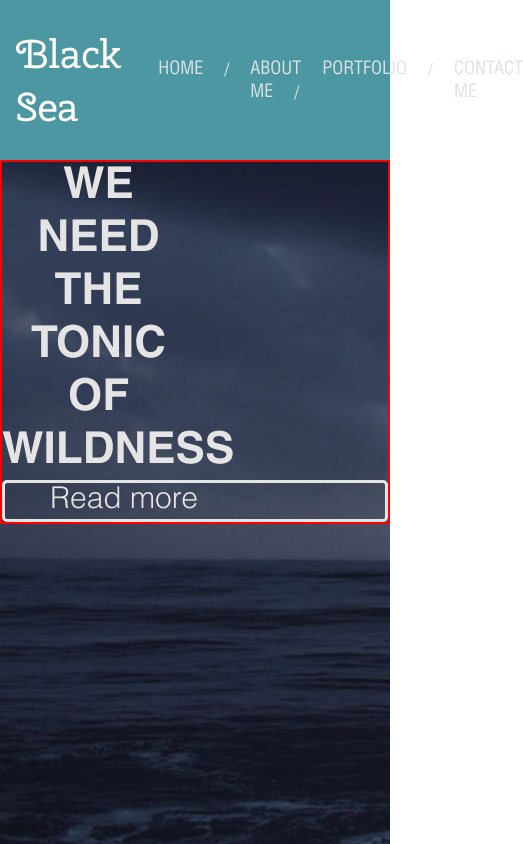
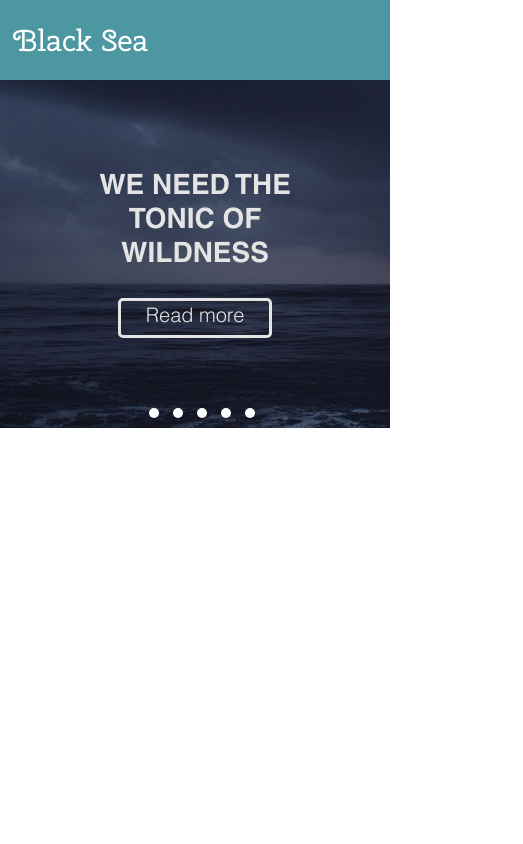
Before and after one commit to DarknessInMe/FlatStyleBusiness, a plain HTML site: page index.html in a window 390 px wide. Shown: the whole page, 523 px wide, since content can reach past the window. Drawn offline with Linux system fonts and the light colour scheme.

Commit message:
main section has been finished

```diff
--- a/index.html
+++ b/index.html
@@ -11,9 +11,7 @@
 			<header class="page-header">
 				<div class="container">
 					<div class="header-row row">
-						<span class="logo">
-							Black Sea
-						</span>
+						<span class="wrapper"><a href="#" class="logo">Black Sea</a> </span>
 						<nav class="page-nav">
 							<ul class="row">
 								<li>home</li>
@@ -26,15 +24,23 @@
 				</div>
 			</header>
 			<main>
+				<div class="main-bg"></div>
 				<div class="container">
 					<div class="main-content column">
 						<span class="title">We need the tonic of wildness</span>
 						<div class="button-body">
 							<a href="#" class="main-button">Read more</a>
 						</div>
+
+						<ul class="row">
+							<li class="slider-move"></li>
+							<li class="slider-move"></li>
+							<li class="slider-move"></li>
+							<li class="slider-move"></li>
+							<li class="slider-move"></li>
+						</ul>
 					</div>
 				</div>
-				<div class="main-bg"></div>
 			</main>
 		</div>
 		<script src="script/script.js"></script>
--- a/style/style.css
+++ b/style/style.css
@@ -32,6 +32,7 @@
 .wrap {
 	height: 100%;
 	width: 100%;
+	position: relative;
 }
 .container {
 	max-width: 986px;
@@ -47,23 +48,28 @@
 	display: flex;
 	flex-direction: column;
 }
+
 /* Header */
 .page-header {
 	position: relative;
 	z-index: 1;
 	background-color: #4c97a2;
 }
-.header-row .logo {
+.page-header .header-row .wrapper {
 	font-family: "CherrySwash";
-	font-size: 40px;
-	color: #ffffff;
 	padding: 27px 16px 27px 16px;
 }
-.header-row {
+.page-header .header-row .logo {
+	color: #ffffff;
+	font-size: 40px;
+	font-family: "CherrySwash";
+}
+
+.page-header .header-row {
 	display: flex;
 	justify-content: space-between;
 }
-.page-nav li {
+.page-header .page-nav li {
 	font-family: "HelveticalCondensed";
 	font-size: 18px;
 	color: #dce3e4;
@@ -71,55 +77,111 @@
 	padding-left: 21px;
 	cursor: pointer;
 }
-.page-nav li:not(:last-child)::after {
+.page-header .page-nav li:not(:last-child)::after {
 	content: "/";
 	font-size: 18px;
 	color: #dce3e4;
 	padding-left: 21px;
 	vertical-align: middle;
 }
-.page-nav li:hover {
+.page-header .page-nav li:hover {
 	color: #ffffff;
 }
-.page-nav {
+.page-header .page-nav {
 	display: flex;
 	align-items: center;
 	margin-right: 8px;
 }
+
+@media (max-width: 767px) {
+	.page-header .header-row nav {
+		display: none;
+	}
+	.page-header .header-row .logo {
+		font-size: 30px;
+	}
+	.page-header .header-row .wrapper {
+		padding: 20px 13px 20px 13px;
+	}
+}
 /* Main */
 
 main .main-bg {
+	width: 100%;
+	height: 564px;
 	position: absolute;
 	top: 0px;
 	left: 0px;
-	z-index: 0;
-	width: 100%;
-	height: 100%;
 	background: url(../images/Sea.jpg) no-repeat;
 	background-size: cover;
 }
+
+main .main-content {
+	display: flex;
+	align-items: center;
+	justify-content: center;
+	height: 457px;
+	position: relative;
+}
+
 main .title {
 	text-transform: uppercase;
 	font-size: 44px;
 	color: #e4e4e4;
 	font-family: "HelveticalBold";
 	text-align: center;
-	width: 50%;
+	width: 60%;
 }
-.column {
-	border: 2px solid red;
+main .button-body {
+	border: 3px solid #e4e4e4;
+	border-radius: 5px;
+	padding: 10px 45px 10px 45px;
+	margin-top: 45px;
 }
-/* main .main-content {
-	display: flex;
-} */
 main .main-button {
 	font-family: "HelveticalLight";
 	font-size: 30px;
 	color: #e4e4e4;
-	padding: 10px 45px 10px 45px;
 }
-main .button-body {
-	border: 3px solid #e4e4e4;
-	border-radius: 5px;
-	display: inline-block;
+main ul.row li {
+	width: 10px;
+	height: 10px;
+	background-color: #ffffff;
+	border-radius: 50%;
+	margin-left: 14px;
+	cursor: pointer;
 }
+main ul.row {
+	position: absolute;
+	bottom: 20px;
+}
+
+@media (min-width: 768px) and (max-width: 991px) {
+	main .main-bg {
+		height: 562px;
+	}
+	main .main-content {
+		height: 455px;
+	}
+}
+@media (max-width: 767px) {
+	main .main-bg {
+		height: 428px;
+	}
+	main .main-content {
+		height: 348px;
+	}
+	main .title {
+		font-size: 28px;
+	}
+	main .main-button {
+		font-size: 20px;
+	}
+	main .button-body {
+		padding: 5px 25px 5px 25px;
+		margin-top: 25px;
+	}
+	main ul.row {
+		bottom: 10px;
+	}
+}
```
